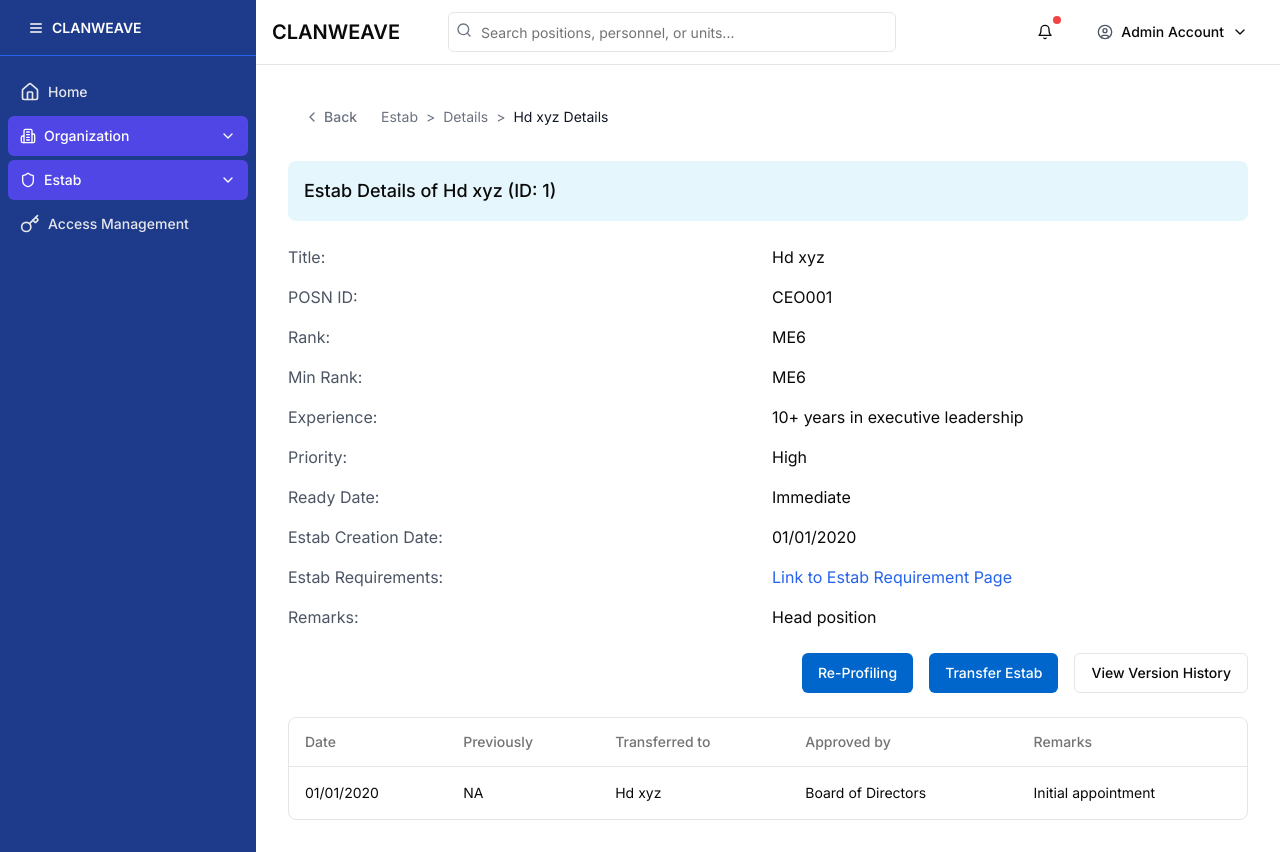
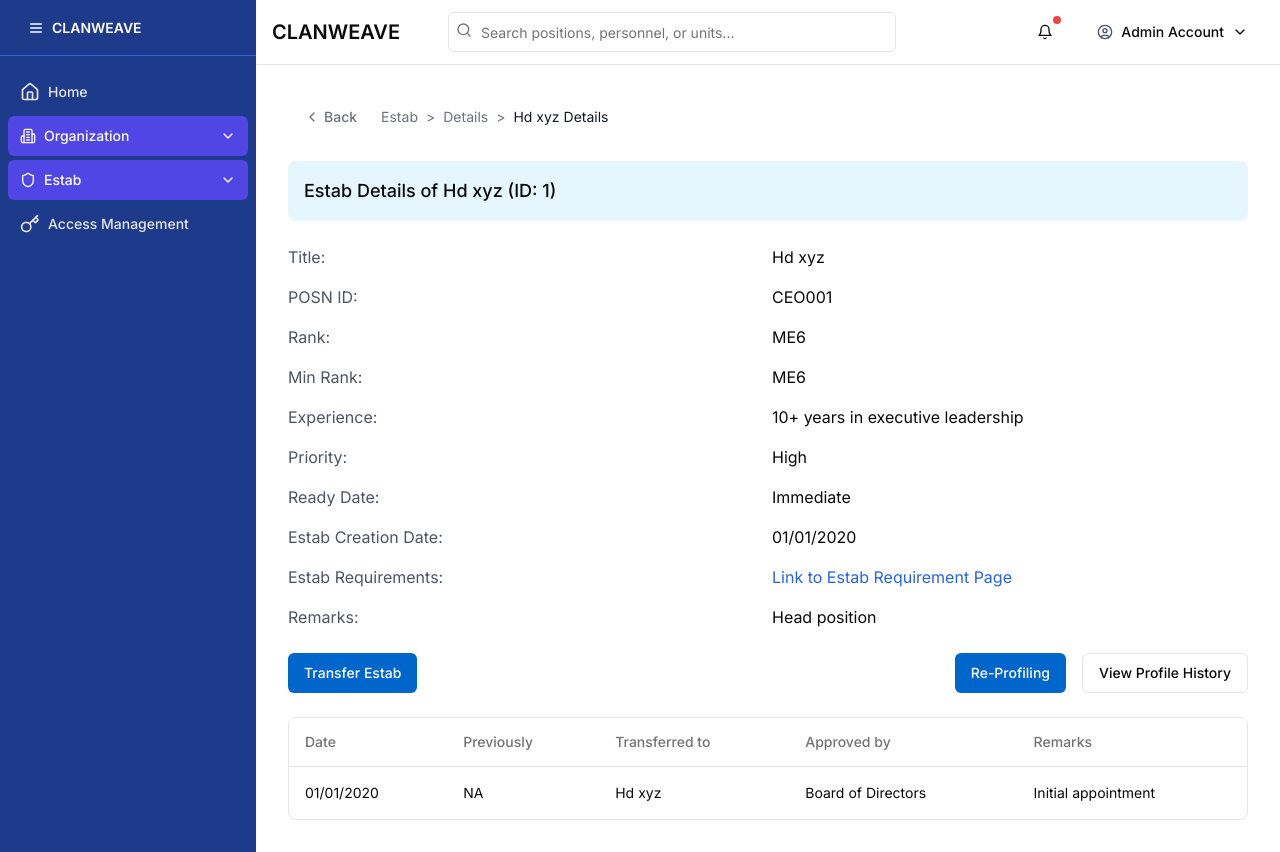
Before and after one commit to Fatalityzx/Clanweave, a Next.js app: page /estab/details/1 in a window 1280 px wide. Built offline with nearby package versions, Linux system fonts and the light colour scheme.

Commit message:
updated features 24/2/25

```diff
--- a/app/estab/details/[id]/page.tsx
+++ b/app/estab/details/[id]/page.tsx
@@ -163,16 +163,18 @@ export default function EstabDetails() {
           </div>
 
           {/* Action Buttons */}
-          <div className="flex justify-end gap-4 mb-6">
-            <Button className="bg-[#0066cc] hover:bg-[#0052a3]" onClick={() => setReprofileOpen(true)}>
-              Re-Profiling
-            </Button>
+          <div className="flex justify-between gap-4 mb-6">
             <Button className="bg-[#0066cc] hover:bg-[#0052a3]" onClick={() => setTransferOpen(true)}>
               Transfer Estab
             </Button>
-            <Button variant="outline" onClick={() => setVersionHistoryOpen(true)}>
-              View Version History
-            </Button>
+            <div className="flex gap-4">
+              <Button className="bg-[#0066cc] hover:bg-[#0052a3]" onClick={() => setReprofileOpen(true)}>
+                Re-Profiling
+              </Button>
+              <Button variant="outline" onClick={() => setVersionHistoryOpen(true)}>
+                View Profile History
+              </Button>
+            </div>
           </div>
 
           {/* Transfer History Table */}
```
